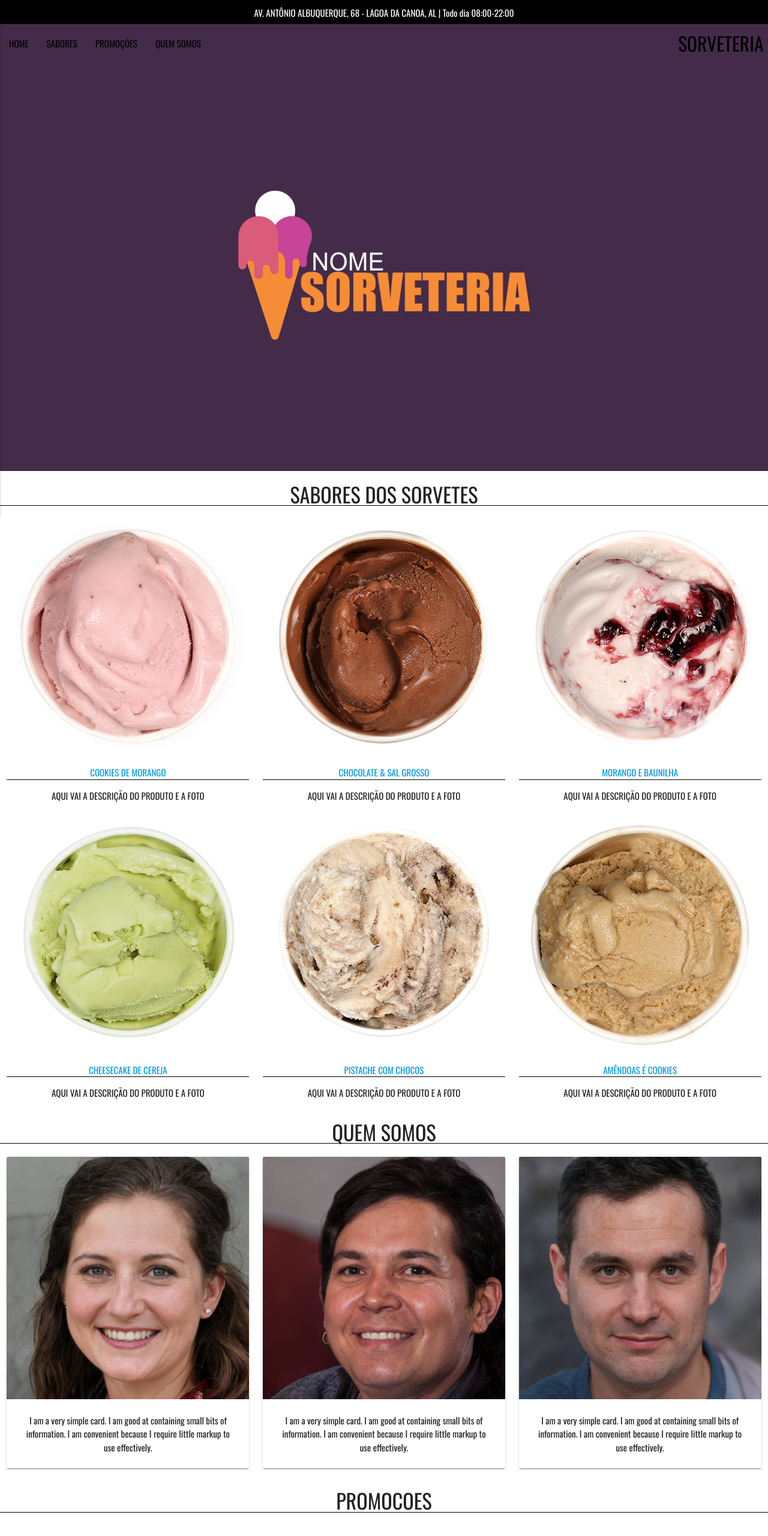
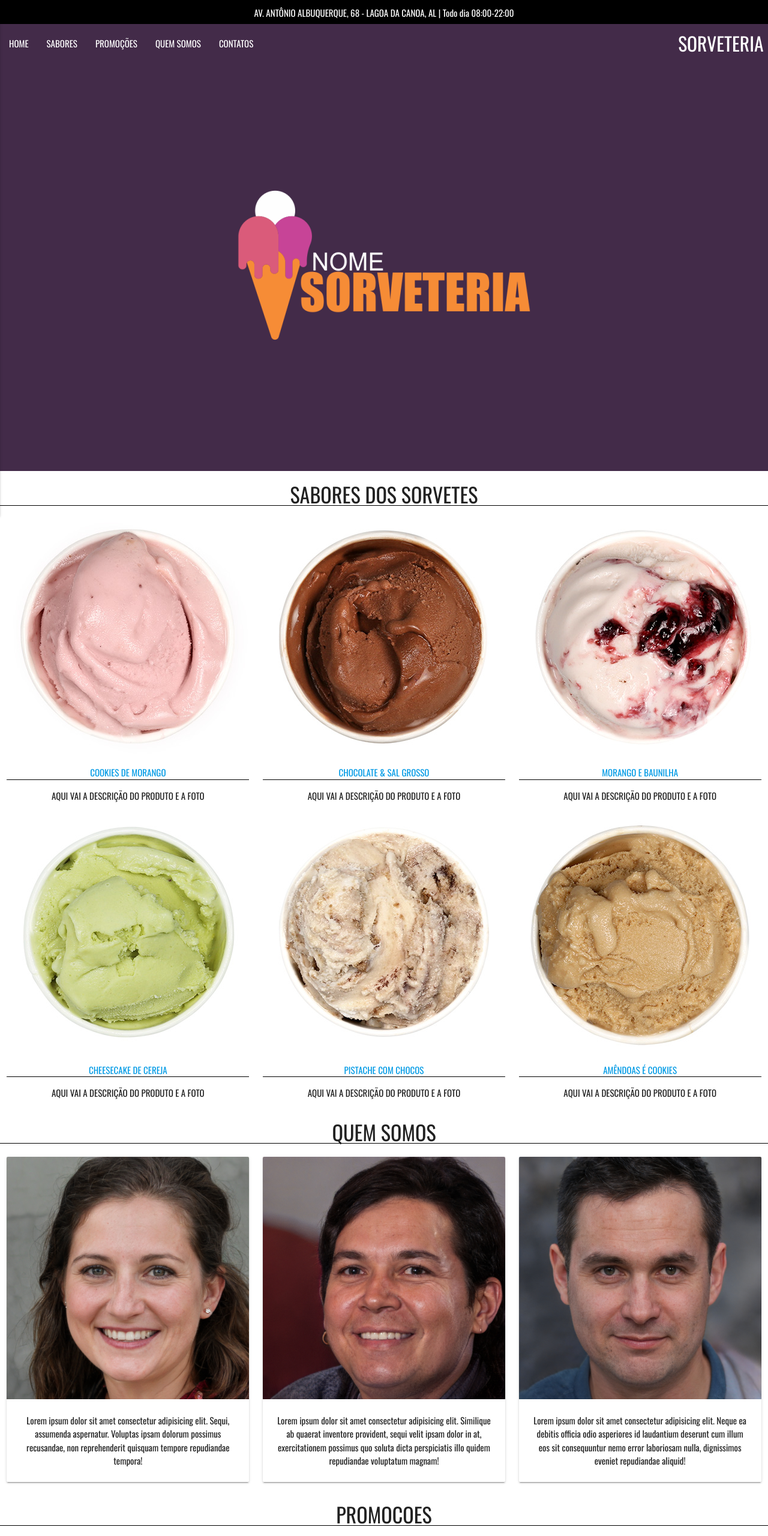
Before and after one commit to JadielsonSantos/Projeto-Sorveteria, a plain HTML site: page index.html in a window 1280 px wide. Shown: the top 2560 px of the page at 60% size. Drawn offline with nearby package versions, Linux system fonts and the light colour scheme.

Commit message:
Add files via upload

```diff
--- a/css/estilo.css
+++ b/css/estilo.css
@@ -31,3 +31,6 @@ ul li a{
 .a {
     background-Color: #432B49;
 }
+#icon {
+  color: whitesmoke;
+}
--- a/index.html
+++ b/index.html
@@ -1,15 +1,16 @@
 <!DOCTYPE html>
 <html>
+
 <head>
   <meta http-equiv="content-type" content="text/html;charset=UTF-8" />
   <!--Import Google Icon Font-->
   <link href="https://fonts.googleapis.com/icon?family=Material+Icons" rel="stylesheet">
   <!--Import materialize.css-->
-      <link type="text/css" rel="stylesheet" href="css/materialize.css"  media="screen,projection"/>
+  <link type="text/css" rel="stylesheet" href="css/materialize.css" media="screen,projection" />
   <link rel="stylesheet" href="css/estilo.css" type="text/css" media="all" />
   <title>SORVETERIA</title>
   <!--Let browser know website is optimized for mobile-->
-      <meta name="viewport" content="width=device-width, initial-scale=1.0"/>
+  <meta name="viewport" content="width=device-width, initial-scale=1.0" />
 </head>
 
 <body>
@@ -17,21 +18,28 @@
     <h6>AV. ANTÔNIO ALBUQUERQUE, 68 - LAGOA DA CANOA, AL | Todo dia 08:00-22:00</h6>
   </div>
 
+
   <div class="nav-wrapper">
+
     <nav class="nave a">
-          <a href="#" data-activates="mobile-demo" class="button-collapse"><i class="material-icons a">menu</i></a>
-          <a class="right brand-logo black-text" href="#!">SORVETERIA</a>
+      <a href="#" data-activates="mobile-demo" class="button-collapse"><i id="icon"
+          class="material-icons a">menu</i></a>
+      <a class="right brand-logo white-text" href="#!">SORVETERIA</a>
       <ul class="left li hide-on-med-and-down">
-            <li><a href="#">HOME</a></li>
-            <li><a href="#sabores">SABORES</a></li>
-            <li><a href="#promocao">PROMOÇÕES</a></li>
-            <li><a href="#somos">QUEM SOMOS</a></li>
+        <li><a class="white-text" href="#">HOME</a></li>
+        <li><a class="white-text" href="#sabores">SABORES</a></li>
+        <li><a class="white-text" href="#promocao">PROMOÇÕES</a></li>
+        <li><a class="white-text" href="#somos">QUEM SOMOS</a></li>
+        <li><a class="white-text" href="#contatos">CONTATOS</a></li>
       </ul>
       <ul class="side-nav center" id="mobile-demo">
         <li><a href="#sabores">SABORES</a></li>
         <li><a href="#promocao">PROMOÇÕES</a></li>
         <li><a href="#somos">QUEM SOMOS</a></li>
+        <li><a href="#contatos">CONTATOS</a></li>
+
       </ul>
+
     </nav>
   </div>
 
@@ -45,7 +53,7 @@
     <h4 class="p" id="sabores">SABORES DOS SORVETES</h4>
     <div class="col s6 m4 l4">
       <img class="responsive-img" src="img/por1.jpg" alt="Produto" />
-          <p class="p"><a href="#">COOKIES  DE  MORANGO</a></p>
+      <p class="p"><a href="#">COOKIES DE MORANGO</a></p>
       <p>AQUI VAI A DESCRIÇÃO DO PRODUTO E A FOTO</p>
     </div>
 
@@ -69,7 +77,8 @@
     <div class="col s6 m4 l4">
       <img class="responsive-img" src="img/por5.jpg" alt="Produto" />
       <p class="p">
-            <a href="#">PISTACHE COM CHOCOS</a></p>
+        <a href="#">PISTACHE COM CHOCOS</a>
+      </p>
       <p>AQUI VAI A DESCRIÇÃO DO PRODUTO E A FOTO</p>
     </div>
 
@@ -85,15 +94,15 @@
   <!-- quem somos  -->
 
   <div class="row center" id="somos">
-        <h4 class="p" id="sabores">   QUEM SOMOS</h4>
+    <h4 class="p" id="sabores"> QUEM SOMOS</h4>
     <div class="col l4 m4 s4">
       <div class="card">
         <div class="card-image">
           <img src="img/or1.jpg">
         </div>
         <div class="card-content">
-              <p>I am a very simple card. I am good at containing small bits of information.
-              I am convenient because I require little markup to use effectively.</p>
+          <p>Lorem ipsum dolor sit amet consectetur adipisicing elit. Sequi, assumenda aspernatur. Voluptas ipsam
+            dolorum possimus recusandae, non reprehenderit quisquam tempore repudiandae tempora!</p>
         </div>
       </div>
     </div>
@@ -104,8 +113,9 @@
           <img src="img/or2.jpg">
         </div>
         <div class="card-content">
-              <p>I am a very simple card. I am good at containing small bits of information.
-              I am convenient because I require little markup to use effectively.</p>
+          <p>Lorem ipsum dolor sit amet consectetur adipisicing elit. Similique ab quaerat inventore provident, sequi
+            velit ipsam dolor in at, exercitationem possimus quo soluta dicta perspiciatis illo quidem repudiandae
+            voluptatum magnam!</p>
         </div>
       </div>
     </div>
@@ -116,8 +126,9 @@
           <img src="img/or3.jpg">
         </div>
         <div class="card-content">
-              <p>I am a very simple card. I am good at containing small bits of information.
-              I am convenient because I require little markup to use effectively.</p>
+          <p>Lorem ipsum dolor sit amet consectetur adipisicing elit. Neque ea debitis officia odio asperiores id
+            laudantium deserunt cum illum eos sit consequuntur nemo error laboriosam nulla, dignissimos eveniet
+            repudiandae aliquid!</p>
         </div>
       </div>
     </div>
@@ -127,6 +138,7 @@
   <div class="row center">
     <h4 class="p" id="sabores">PROMOCOES</h4>
   </div>
+  <div class="container">
     <div id="promocao" class="carousel carousel-slider center">
       <a class="carousel-item" href="#one!">
         <img src="img/por1.jpg"></a>
@@ -137,22 +149,26 @@
       <a class="carousel-item" href="#four!">
         <img src="img/por4.jpg"></a>
     </div>
+  </div>
 
   <!-- rodape do site -->
-      <footer class="page-footer black">
+  <footer id="contatos" class="page-footer black">
     <div class="container">
       <div class="row">
 
         <div class="col l6 m6 s12">
           <h5 class="white-text">SORVETERIA FIQUE FRIO</h5>
-              <p class="white-text">DESDE 2010 NO MERCADO<br/> LOCALIZADO EM LAGOA DA CANOA<br/> CENTRO DA CIDADE , N° 68<br/>FUNCIONA TODO DIA AS 08:00-22:00</p>
+          <p class="white-text">DESDE 2010 NO MERCADO<br /> LOCALIZADO EM LAGOA DA CANOA<br /> CENTRO DA CIDADE , N°
+            68<br />FUNCIONA TODO DIA AS 08:00-22:00</p>
         </div>
 
         <div class="col white-text l6 offset-12 m6 s12">
           <h5>REDES SOCIAL</h5>
           <ul>
-                <li><a class="white-text text-lighten-3" href="https://www.instagram.com/jadielson860?r=nametag" target="_blank">INSTAGRAM</a></li>
-                <li><a class="white-text text-lighten-3" href="https://www.facebook.com/jadielson.santos.96930" target="_blank">FACEBOOK</a></li>
+            <li><a class="white-text text-lighten-3" href="https://www.instagram.com/jadielson860?r=nametag"
+                target="_blank">INSTAGRAM</a></li>
+            <li><a class="white-text text-lighten-3" href="https://www.facebook.com/jadielson.santos.96930"
+                target="_blank">FACEBOOK</a></li>
             <li><a class="white-text text-lighten-3" href="#NAO-TENHO-KKK">TWITTER</a></li>
           </ul>
         </div>
@@ -160,6 +176,7 @@
     </div>
     <div class="footer-copyright">
       <span class="container">© 2010 - 2020</span>
+      <span class="container"><a href="#">INICIO</a></span>
     </div>
   </footer>
 
@@ -181,4 +198,5 @@
     });
   </script>
 </body>
+
 </html>
```
Lines whose indentation alone changed are shown as unchanged.
